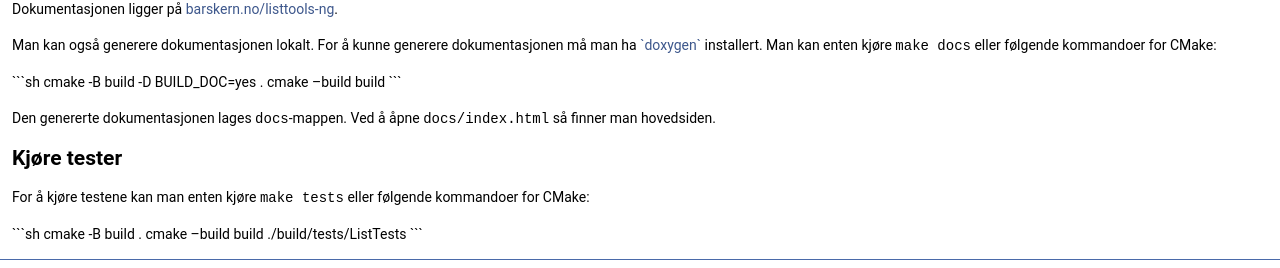
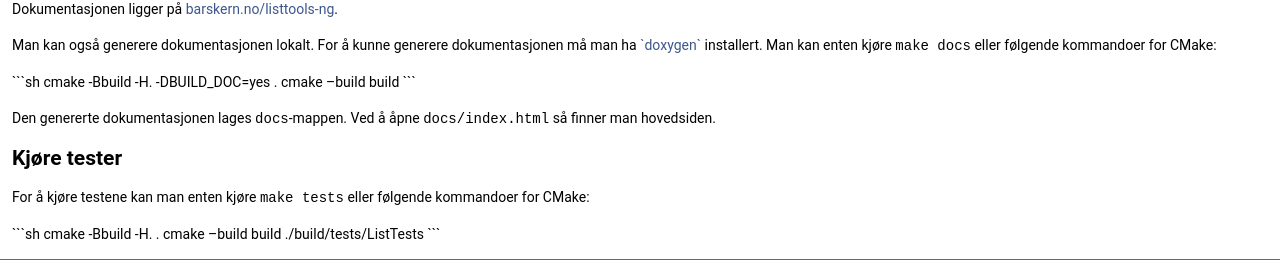
Before and after one commit to barskern/listtools-ng, a plain HTML site: page index.html in a window 1280 px wide. Shown: the part 1026-1294 px from the top of the page. Drawn offline with Linux system fonts and the light colour scheme.

Commit message:
Deploy barskern/listtools-ng to github.com/barskern/listtools-ng.git:gh-pages

````diff
--- a/index.html
+++ b/index.html
@@ -97,11 +97,11 @@ var searchBox = new SearchBox("searchBox", "search",false,'Søk');
 <h2>Dokumentasjon</h2>
 <p>Dokumentasjonen ligger på <a href="http://barskern.no/listtools-ng">barskern.no/listtools-ng</a>.</p>
 <p>Man kan også generere dokumentasjonen lokalt. For å kunne generere dokumentasjonen må man ha <a href="http://doxygen.nl/">`doxygen`</a> installert. Man kan enten kjøre <code>make docs</code> eller følgende kommandoer for CMake:</p>
-<p>```sh cmake -B build -D BUILD_DOC=yes . cmake &ndash;build build ```</p>
+<p>```sh cmake -Bbuild -H. -DBUILD_DOC=yes . cmake &ndash;build build ```</p>
 <p>Den genererte dokumentasjonen lages <code>docs</code>-mappen. Ved å åpne <code>docs/index.html</code> så finner man hovedsiden.</p>
 <h2>Kjøre tester</h2>
 <p>For å kjøre testene kan man enten kjøre <code>make tests</code> eller følgende kommandoer for CMake:</p>
-<p>```sh cmake -B build . cmake &ndash;build build ./build/tests/ListTests ``` </p>
+<p>```sh cmake -Bbuild -H. . cmake &ndash;build build ./build/tests/ListTests ``` </p>
 </div></div><!-- contents -->
 <!-- start footer part -->
 <hr class="footer"/><address class="footer"><small>
````
